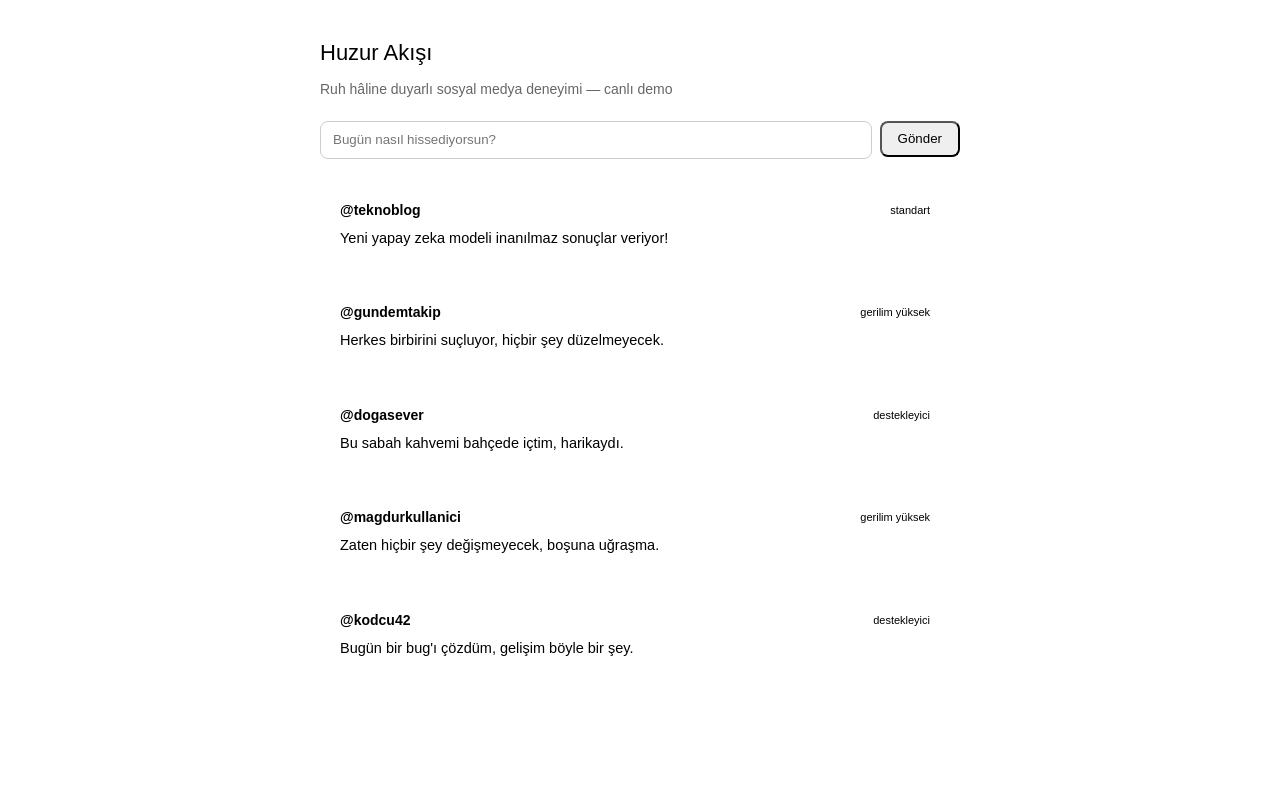
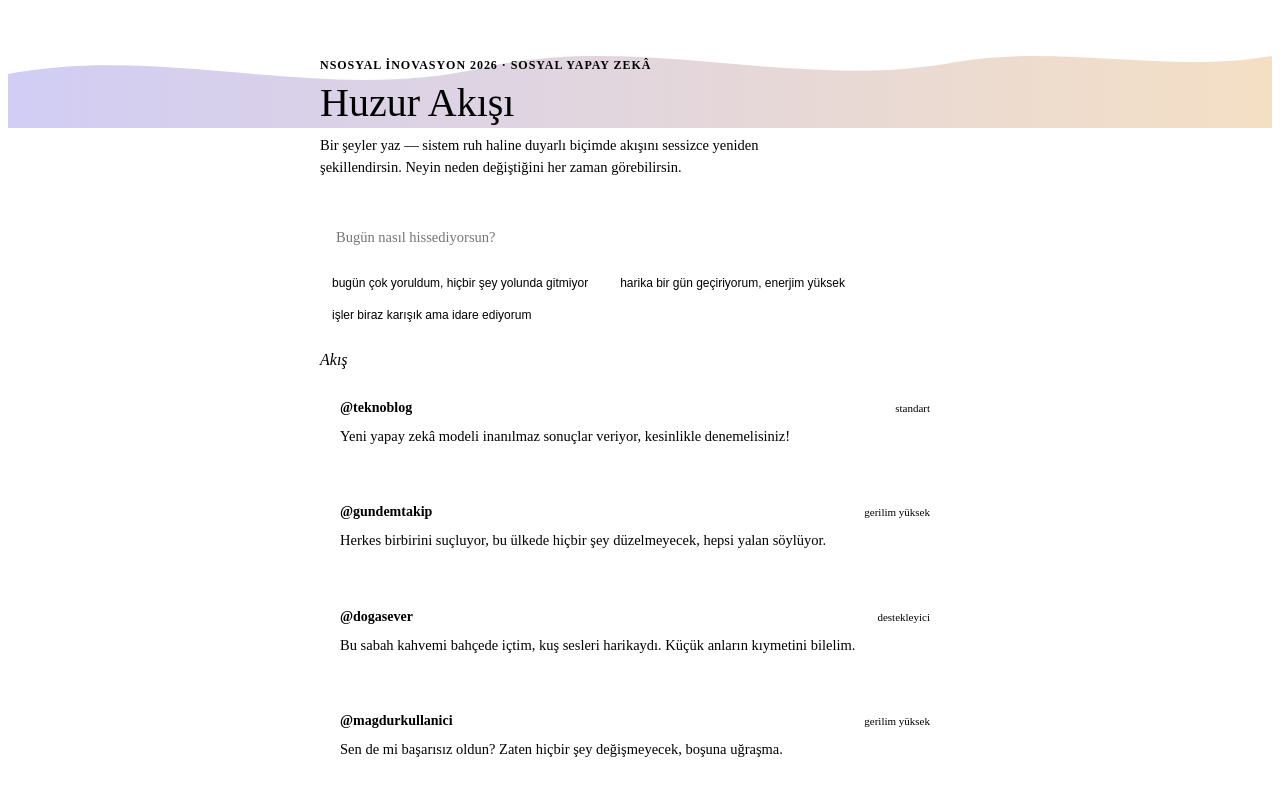
Before and after one commit to eyecacat/huzur-akisi, a React (Vite) app in the folder frontend/: page / in a window 1280 px wide. Shown: the top 800 px of the page. Built offline with nearby package versions, Linux system fonts and the light colour scheme; no server answers.

Commit message:
Refactor App component and update sample data
Refactor App component to improve readability and functionality. Updated sample posts and error handling, and replaced fetch calls with API functions.

```diff
--- a/frontend/src/App.jsx
+++ b/frontend/src/App.jsx
@@ -1,89 +1,205 @@
 import React, { useState } from "react";
+import AkisDalgasi from "./components/AkisDalgasi.jsx";
+import DuyguGostergesi from "./components/DuyguGostergesi.jsx";
+import MolaBildirimi from "./components/MolaBildirimi.jsx";
 import GonderiKarti from "./components/GonderiKarti.jsx";
-import DuyguGostergesi from "./components/DuyguGostergesi.jsx";
-
-const API_URL = import.meta.env.VITE_API_URL || "http://localhost:8000";
+import { duyguAnalizEt, akisiSirala, ApiHatasi } from "./api.js";
 
 const ORNEK_GONDERILER = [
-  { id: 1, yazar: "@teknoblog", metin: "Yeni yapay zeka modeli inanılmaz sonuçlar veriyor!", tip: "notr" },
-  { id: 2, yazar: "@gundemtakip", metin: "Herkes birbirini suçluyor, hiçbir şey düzelmeyecek.", tip: "toksik" },
-  { id: 3, yazar: "@dogasever", metin: "Bu sabah kahvemi bahçede içtim, harikaydı.", tip: "pozitif" },
-  { id: 4, yazar: "@magdurkullanici", metin: "Zaten hiçbir şey değişmeyecek, boşuna uğraşma.", tip: "toksik" },
-  { id: 5, yazar: "@kodcu42", metin: "Bugün bir bug'ı çözdüm, gelişim böyle bir şey.", tip: "pozitif" },
+  { id: 1, yazar: "@teknoblog", metin: "Yeni yapay zekâ modeli inanılmaz sonuçlar veriyor, kesinlikle denemelisiniz!", tip: "notr" },
+  { id: 2, yazar: "@gundemtakip", metin: "Herkes birbirini suçluyor, bu ülkede hiçbir şey düzelmeyecek, hepsi yalan söylüyor.", tip: "toksik" },
+  { id: 3, yazar: "@dogasever", metin: "Bu sabah kahvemi bahçede içtim, kuş sesleri harikaydı. Küçük anların kıymetini bilelim.", tip: "pozitif" },
+  { id: 4, yazar: "@magdurkullanici", metin: "Sen de mi başarısız oldun? Zaten hiçbir şey değişmeyecek, boşuna uğraşma.", tip: "toksik" },
+  { id: 5, yazar: "@kodcu42", metin: "Bugün 3 saatte bitirdiğim bug'ı 2 hafta önce bulamamıştım. Gelişim böyle bir şey.", tip: "pozitif" },
+  { id: 6, yazar: "@tartismaci", metin: "Bu konuda yanılıyorsun ve senin gibi düşünenler yüzünden her şey berbat oluyor.", tip: "toksik" },
+  { id: 7, yazar: "@yemektarifi", metin: "Bugün denediğim mercimek çorbası tarifi tam kıvamında oldu, paylaşıyorum.", tip: "pozitif" },
+  { id: 8, yazar: "@spor_takip", metin: "Maç sonucu belli oldu, önemli olan sahada verilen mücadele.", tip: "notr" },
+];
+
+const ORNEK_METINLER = [
+  "bugün çok yoruldum, hiçbir şey yolunda gitmiyor",
+  "harika bir gün geçiriyorum, enerjim yüksek",
+  "işler biraz karışık ama idare ediyorum",
 ];
 
 export default function App() {
   const [girdi, setGirdi] = useState("");
   const [analiz, setAnaliz] = useState(null);
   const [gonderiler, setGonderiler] = useState(ORNEK_GONDERILER);
+  const [siraDegistiMi, setSiraDegistiMi] = useState(false);
   const [yukleniyor, setYukleniyor] = useState(false);
-  const [hata, setHata] = useState("");
+  const [hata, setHata] = useState(null);
+  const [bildirimGoster, setBildirimGoster] = useState(false);
 
-  async function gonder() {
+  async function calistir() {
     if (!girdi.trim()) {
-      setHata("Önce bir şeyler yazmalısın.");
+      setHata({ mesaj: "Önce bir şeyler yazmalısın.", tur: "girdi" });
       return;
     }
-    setHata("");
+    setHata(null);
     setYukleniyor(true);
+    setBildirimGoster(false);
+
     try {
-      const analizYaniti = await fetch(`${API_URL}/api/analiz/`, {
-        method: "POST",
-        headers: { "Content-Type": "application/json" },
-        body: JSON.stringify({ kullanici_id: "demo-kullanici", metin: girdi }),
-      });
-      if (!analizYaniti.ok) throw new Error("Analiz servisi hata döndü");
-      const analizSonucu = await analizYaniti.json();
+      const analizSonucu = await duyguAnalizEt("demo-kullanici", girdi);
       setAnaliz(analizSonucu);
 
-      const siralamaYaniti = await fetch(`${API_URL}/api/akis/sirala`, {
-        method: "POST",
-        headers: { "Content-Type": "application/json" },
-        body: JSON.stringify({
-          kullanici_id: "demo-kullanici",
-          duygu_durumu: analizSonucu.duygu,
-          gonderiler: ORNEK_GONDERILER,
-        }),
-      });
-      if (!siralamaYaniti.ok) throw new Error("Sıralama servisi hata döndü");
-      const siralamaSonucu = await siralamaYaniti.json();
+      const siralamaSonucu = await akisiSirala("demo-kullanici", analizSonucu.duygu, ORNEK_GONDERILER);
       setGonderiler(siralamaSonucu.siralanmis_gonderiler);
+      setSiraDegistiMi(siralamaSonucu.uygulanan_strateji !== "varsayilan_kronolojik_siralama");
+
+      if (analizSonucu.duygu === "olumsuz" || analizSonucu.duygu === "kaygili") {
+        setBildirimGoster(true);
+      }
     } catch (e) {
-      setHata("Sunucuya bağlanılamadı. Backend'in çalıştığından emin olun (bkz. README).");
+      if (e instanceof ApiHatasi) {
+        setHata({ mesaj: e.message, tur: "api", kod: e.durumKodu });
+      } else {
+        setHata({ mesaj: "Beklenmeyen bir hata oluştu.", tur: "bilinmeyen" });
+      }
     } finally {
       setYukleniyor(false);
     }
   }
 
   return (
-    <div style={{ maxWidth: 640, margin: "40px auto", fontFamily: "sans-serif", padding: "0 16px" }}>
-      <h1 style={{ fontSize: 22, fontWeight: 500 }}>Huzur Akışı</h1>
-      <p style={{ color: "#666", fontSize: 14, marginBottom: 24 }}>
-        Ruh hâline duyarlı sosyal medya deneyimi — canlı demo
+    <div style={{ minHeight: "100vh", display: "flex", flexDirection: "column" }}>
+      <header style={{ position: "relative", overflow: "hidden", paddingBottom: 8 }}>
+        <AkisDalgasi mod={analiz?.duygu === "pozitif" ? "pozitif" : analiz?.duygu === "olumsuz" || analiz?.duygu === "kaygili" ? "olumsuz" : "notr"} />
+        <div style={{ maxWidth: 640, margin: "-70px auto 0", padding: "0 20px" }}>
+          <p style={{ fontFamily: "var(--font-govde)", fontSize: 12, letterSpacing: "0.08em", textTransform: "uppercase", color: "var(--renk-alacakaranlik-1)", fontWeight: 600, margin: "0 0 6px" }}>
+            NSosyal İnovasyon 2026 · Sosyal Yapay Zekâ
           </p>
+          <h1 style={{ fontFamily: "var(--font-baslik)", fontSize: 40, fontWeight: 500, margin: "0 0 8px", color: "var(--renk-gece-mavisi)" }}>
+            Huzur Akışı
+          </h1>
+          <p style={{ fontSize: 14.5, color: "var(--renk-mürekkep-soluk)", margin: "0 0 28px", maxWidth: 480, lineHeight: 1.55 }}>
+            Bir şeyler yaz — sistem ruh haline duyarlı biçimde akışını sessizce yeniden şekillendirsin.
+            Neyin neden değiştiğini her zaman görebilirsin.
+          </p>
+        </div>
+      </header>
 
-      <div style={{ display: "flex", gap: 8, marginBottom: 16 }}>
+      <main style={{ maxWidth: 640, margin: "0 auto", padding: "0 20px 60px", width: "100%", flex: 1 }}>
+        <div style={{ marginBottom: 24 }}>
+          <div style={{ display: "flex", gap: 8 }}>
             <input
+              type="text"
               value={girdi}
               onChange={(e) => setGirdi(e.target.value)}
               placeholder="Bugün nasıl hissediyorsun?"
-          style={{ flex: 1, height: 36, padding: "0 12px", borderRadius: 8, border: "1px solid #ccc" }}
-          onKeyDown={(e) => e.key === "Enter" && gonder()}
+              aria-label="Ruh halini yazın"
+              style={{
+                flex: 1,
+                height: 46,
+                padding: "0 16px",
+                borderRadius: "var(--radius-s)",
+                border: "1px solid var(--renk-cizgi)",
+                fontSize: 14.5,
+                fontFamily: "var(--font-govde)",
+                background: "var(--renk-zemin-yukseltilmis)",
+              }}
+              onKeyDown={(e) => e.key === "Enter" && calistir()}
             />
-        <button onClick={gonder} disabled={yukleniyor} style={{ height: 36, padding: "0 16px", borderRadius: 8 }}>
-          {yukleniyor ? "Gönderiliyor…" : "Gönder"}
+            <button
+              onClick={calistir}
+              disabled={yukleniyor}
+              style={{
+                height: 46,
+                padding: "0 22px",
+                borderRadius: "var(--radius-s)",
+                border: "none",
+                background: yukleniyor ? "var(--renk-mürekkep-soluk)" : "var(--renk-gece-mavisi)",
+                color: "white",
+                fontSize: 14,
+                fontWeight: 600,
+                whiteSpace: "nowrap",
+              }}
+            >
+              {yukleniyor ? "Analiz ediliyor…" : "Akışı güncelle"}
             </button>
           </div>
 
-      {hata && <p style={{ color: "#c0392b", fontSize: 13 }}>{hata}</p>}
+          <div style={{ display: "flex", gap: 8, flexWrap: "wrap", marginTop: 10 }}>
+            {ORNEK_METINLER.map((ornek) => (
+              <button
+                key={ornek}
+                onClick={() => setGirdi(ornek)}
+                style={{
+                  fontSize: 12,
+                  color: "var(--renk-mürekkep-soluk)",
+                  background: "var(--renk-notr-bg)",
+                  border: "none",
+                  borderRadius: 20,
+                  padding: "5px 12px",
+                }}
+              >
+                {ornek}
+              </button>
+            ))}
+          </div>
+
+          {hata && (
+            <div
+              role="alert"
+              style={{
+                marginTop: 12,
+                fontSize: 13,
+                color: "var(--renk-uyari-metin)",
+                background: "var(--renk-uyari-bg)",
+                border: "1px solid var(--renk-uyari-kenar)",
+                borderRadius: "var(--radius-s)",
+                padding: "10px 14px",
+              }}
+            >
+              {hata.mesaj}
+              {hata.kod === 503 && (
+                <div style={{ marginTop: 4, opacity: 0.85 }}>
+                  Backend'de OPENROUTER_API_KEY tanımlı değil — .env dosyanızı veya deploy ortamınızın
+                  Environment Variables / Secrets ayarını kontrol edin.
+                </div>
+              )}
+            </div>
+          )}
+        </div>
 
         {analiz && <DuyguGostergesi analiz={analiz} />}
 
-      <div style={{ marginTop: 24, display: "flex", flexDirection: "column", gap: 8 }}>
+        {bildirimGoster && analiz?.mola_onerisi && (
+          <MolaBildirimi mesaj={analiz.mola_onerisi} onKapat={() => setBildirimGoster(false)} />
+        )}
+
+        <div style={{ marginBottom: 12, display: "flex", justifyContent: "space-between", alignItems: "baseline" }}>
+          <h2 style={{ fontFamily: "var(--font-baslik)", fontSize: 16, fontWeight: 500, fontStyle: "italic", margin: 0, color: "var(--renk-mürekkep)" }}>
+            {siraDegistiMi ? "Ruh haline göre yeniden düzenlendi" : "Akış"}
+          </h2>
+          {siraDegistiMi && (
+            <button
+              onClick={() => {
+                setGonderiler(ORNEK_GONDERILER);
+                setSiraDegistiMi(false);
+                setAnaliz(null);
+                setBildirimGoster(false);
+              }}
+              style={{ fontSize: 12, color: "var(--renk-alacakaranlik-1)", background: "none", border: "none", fontWeight: 500 }}
+            >
+              sıfırla
+            </button>
+          )}
+        </div>
+
+        <div style={{ display: "flex", flexDirection: "column", gap: 10 }}>
           {gonderiler.map((g) => (
-          <GonderiKarti key={g.id} gonderi={g} />
+            <GonderiKarti key={g.id} gonderi={g} siraDegisti={siraDegistiMi} />
           ))}
         </div>
+      </main>
+
+      <footer style={{ borderTop: "1px solid var(--renk-cizgi)", padding: "24px 20px", textAlign: "center" }}>
+        <p style={{ fontSize: 12, color: "var(--renk-mürekkep-soluk)", margin: 0 }}>
+          Huzur Akışı — Takım NEXUS · TEKNOFEST NSosyal İnovasyon Yarışması 2026 prototipi
+        </p>
+      </footer>
     </div>
   );
 }
```
Lines whose indentation alone changed are shown as unchanged.
